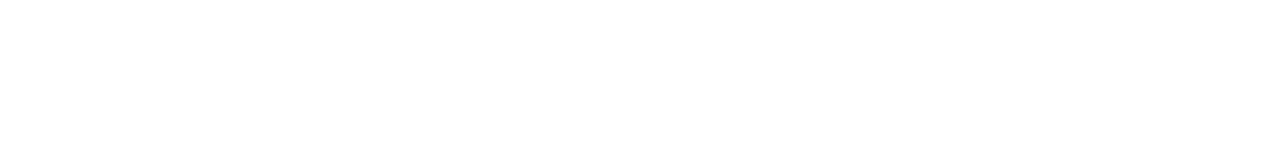
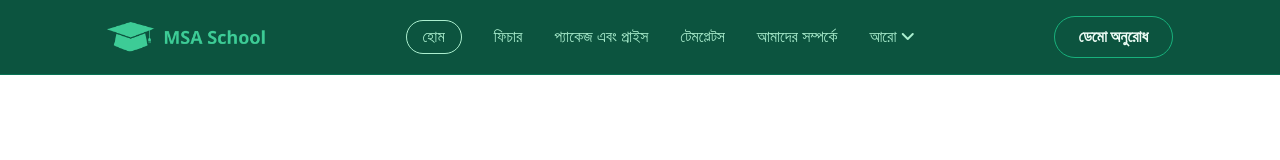
Before and after one commit to Jakaria030/msa-school, a website built with Vite: page index.html in a window 1280 px wide. Built offline with nearby package versions, Linux system fonts and the light colour scheme.

Commit message:
Navbar section completed

```diff
--- a/index.html
+++ b/index.html
@@ -1,5 +1,6 @@
 <!DOCTYPE html>
 <html lang="bn">
+
 <head>
     <meta charset="UTF-8">
     <meta name="viewport" content="width=device-width, initial-scale=1.0">
@@ -11,9 +12,59 @@
     <!-- Main css file link -->
     <link rel="stylesheet" href="./css/main.css">
 </head>
+
 <body class="font-poppins">
 
+    <!-- Header section start -->
+    <header>
+        <!-- Navbar start -->
+        <nav class="bg-green-6 border-b border-green-4">
+            <section class="w-11/12 sm:w-10/12 mx-auto py-4 flex items-center justify-between gap-2 sm:gap-5 text-green-1">
+                <!-- Left content -->
+                <div class="flex items-center gap-3 lg:gap-0">
+
+                    <div class="dropdown">
+                        <div tabindex="0" role="button" class="lg:hidden">
+                            <i class="fa-solid fa-bars text-2xl"></i>
+                        </div>
+                        <ul tabindex="0"
+                            class="menu menu-sm bg-green-4 dropdown-content rounded-lg z-[1] mt-5 w-52 p-2 shadow">
+                            <li><a href="#">হোম</a></li>
+                            <li><a href="#">ফিচার</a></li>
+                            <li><a href="#">প্যাকেজ এবং প্রাইস</a></li>
+                            <li><a href="#">টেমপ্লেটস</a></li>
+                            <li><a href="#">আমাদের সম্পর্কে</a></li>
+                            <li><a href="#">আরো <i class="fa-solid fa-angle-right"></i></a></li>
+                        </ul>
+                    </div>
+
+                    <a href="#">
+                        <img class="w-40" src="./assets/nav-logo.png" alt="Logo">
+                    </a>
+                </div>
+
+                <!-- Middle content -->
+                <ul class="hidden lg:flex items-center justify-between gap-8 text-center">
+                    <li class="border border-green-1 rounded-full px-4 py-1"><a href="#">হোম</a></li>
+                    <li><a href="#">ফিচার</a></li>
+                    <li><a href="#">প্যাকেজ এবং প্রাইস</a></li>
+                    <li><a href="#">টেমপ্লেটস</a></li>
+                    <li><a href="#">আমাদের সম্পর্কে</a></li>
+                    <li><a href="#">আরো <i class="fa-solid fa-angle-down"></i></a></li>
+                </ul>
+
+                <!-- Right content -->
+                <div>
+                    <a href="#" class="inline-block border border-green-3 px-4 sm:px-6 text-center py-1 sm:py-2 rounded-full text-green-2 font-bold text-sm sm:text-base">ডেমো অনুরোধ</a>
+                </div>
+            </section>
+        </nav>
+        <!-- Navbar end -->
 
 
+    </header>
+    <!-- Header section end -->
+
 </body>
+
 </html>
```
